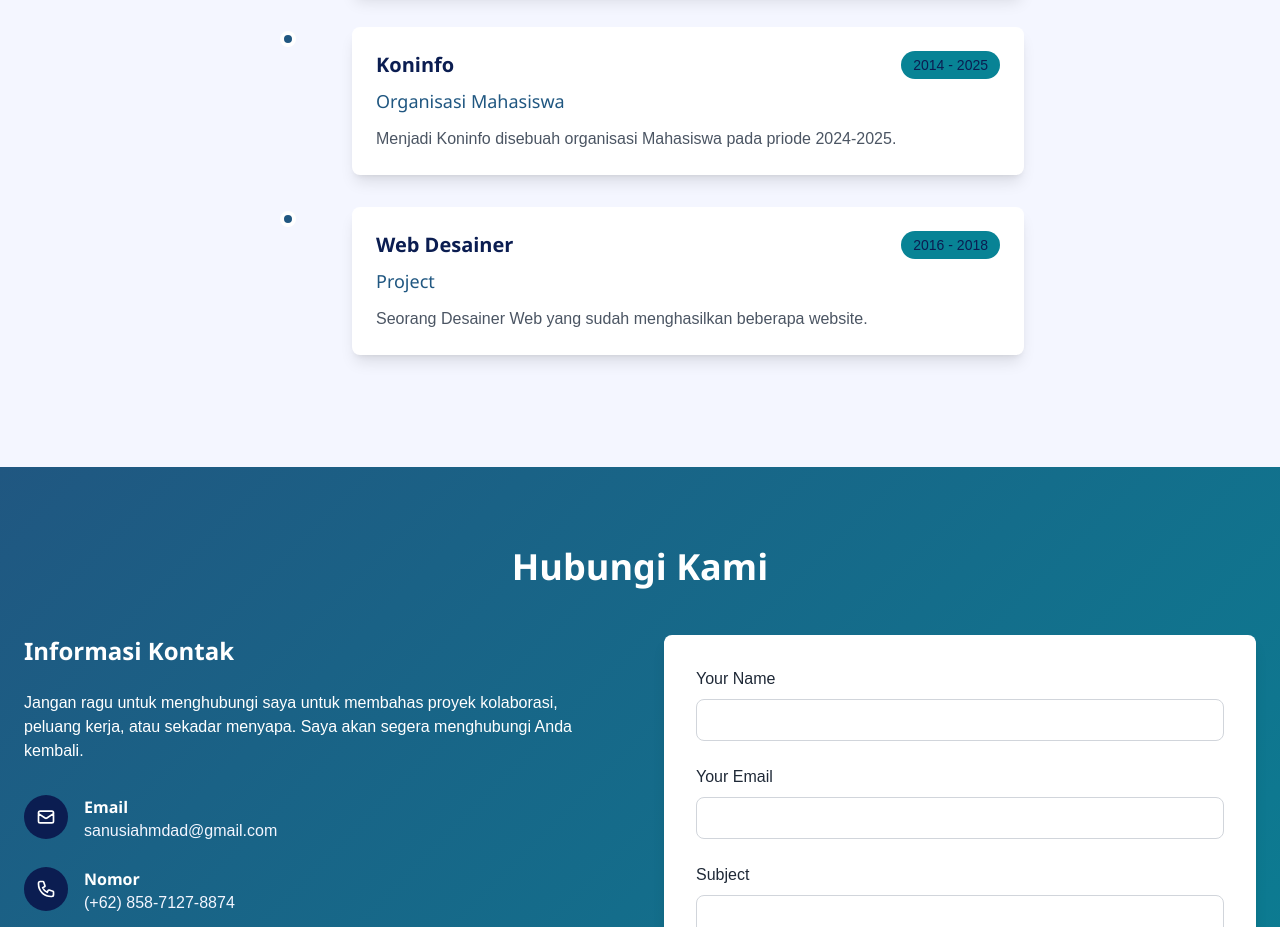
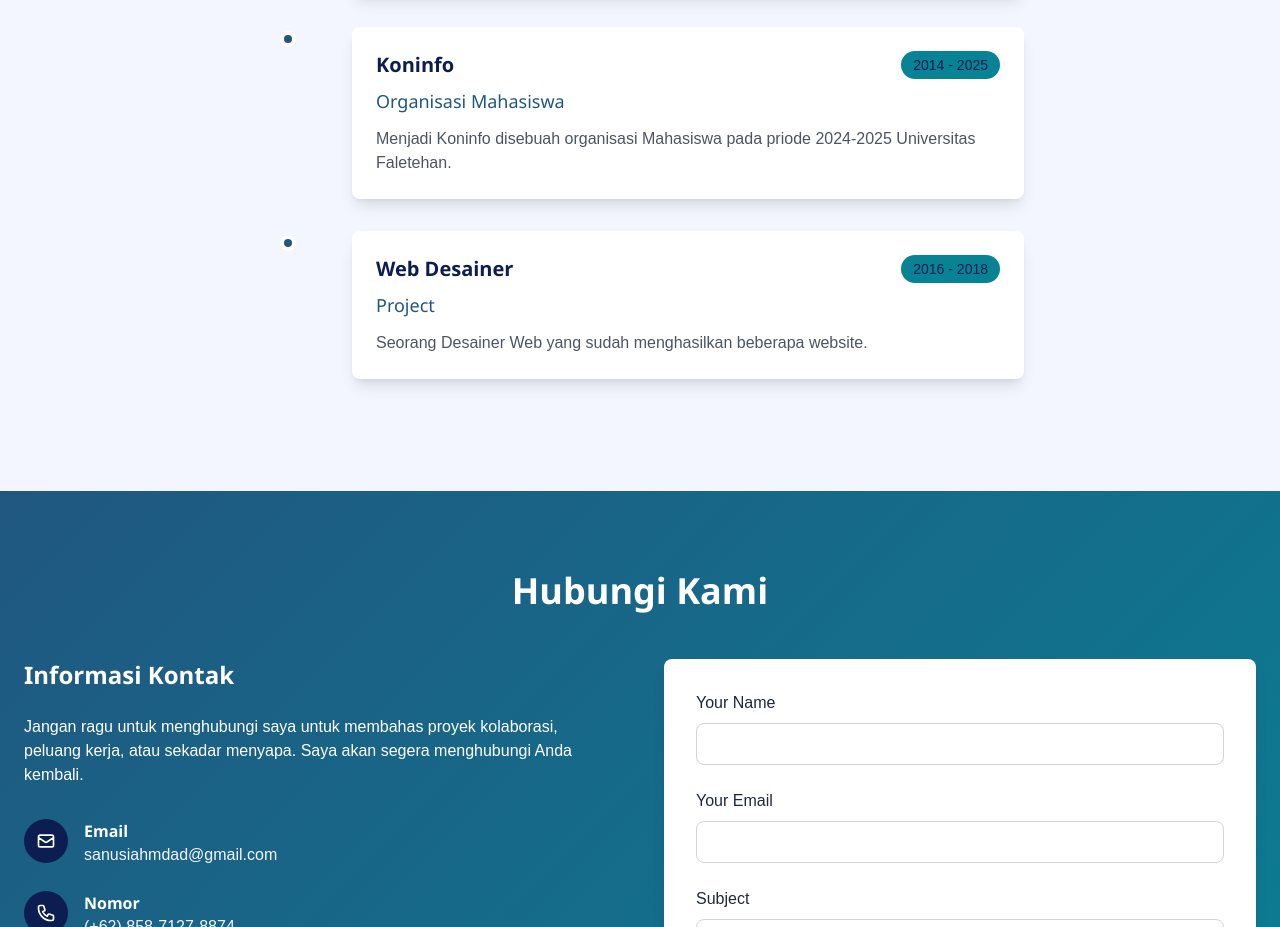
Before and after one commit to Ahmadsanusi18/portofolio, a plain HTML site: page index.html in a window 1280 px wide. Shown: the part 4440-5367 px from the top of the page. Drawn offline with nearby package versions, Linux system fonts and the light colour scheme; a web font is replaced by a local one.

Commit message:
Update index.html

```diff
--- a/index.html
+++ b/index.html
@@ -615,7 +615,7 @@
                             <span class="bg-[var(--accent)] text-[var(--primary)] px-3 py-1 rounded-full text-sm font-medium">2014 - 2025</span>
                         </div>
                         <h4 class="text-lg text-[var(--secondary)] mb-3">Organisasi Mahasiswa</h4>
-                        <p class="text-gray-600">Menjadi Koninfo disebuah organisasi Mahasiswa pada priode 2024-2025.</p>
+                        <p class="text-gray-600">Menjadi Koninfo disebuah organisasi Mahasiswa pada priode 2024-2025 Universitas Faletehan.</p>
                     </div>
                 </div>
 
```
